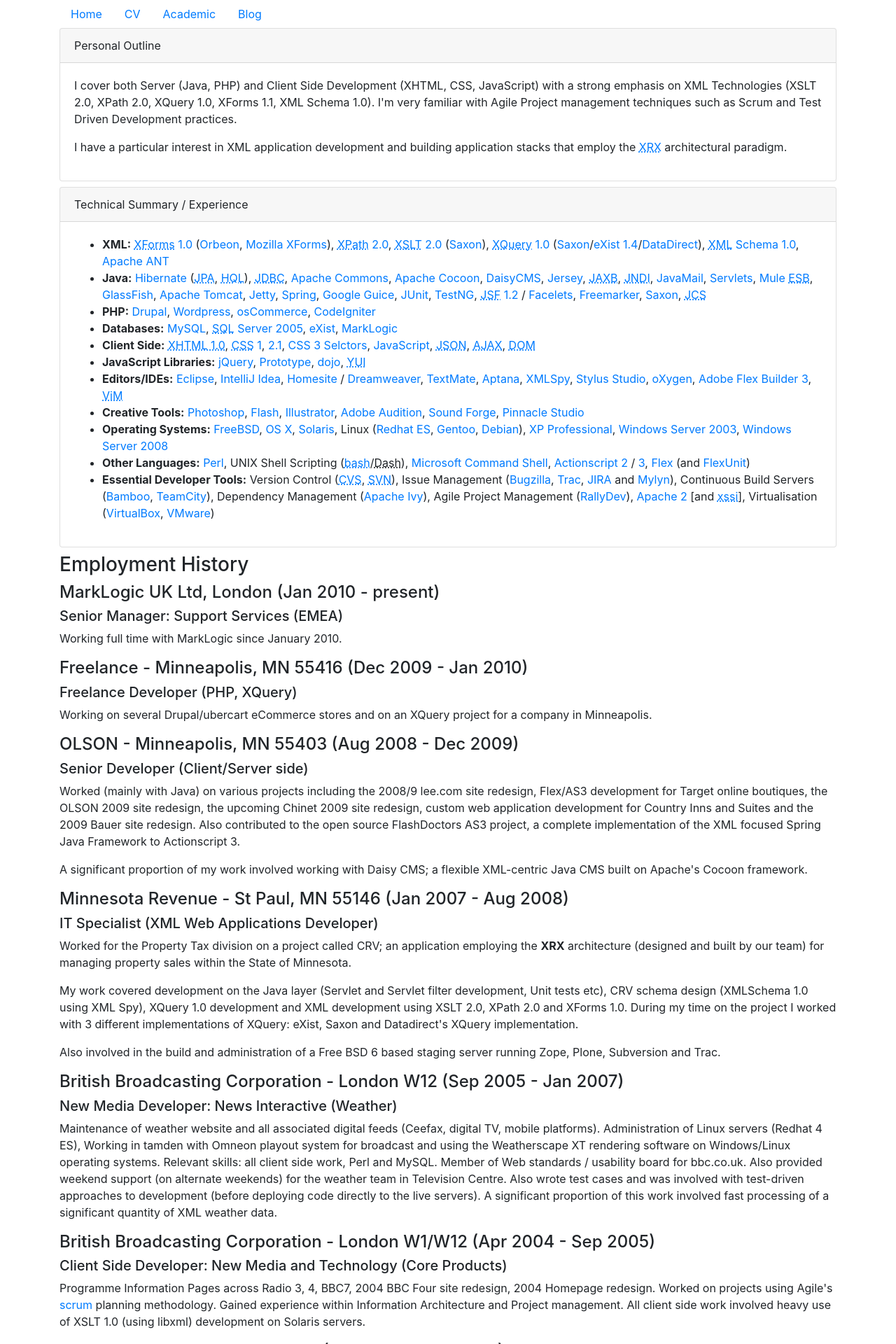
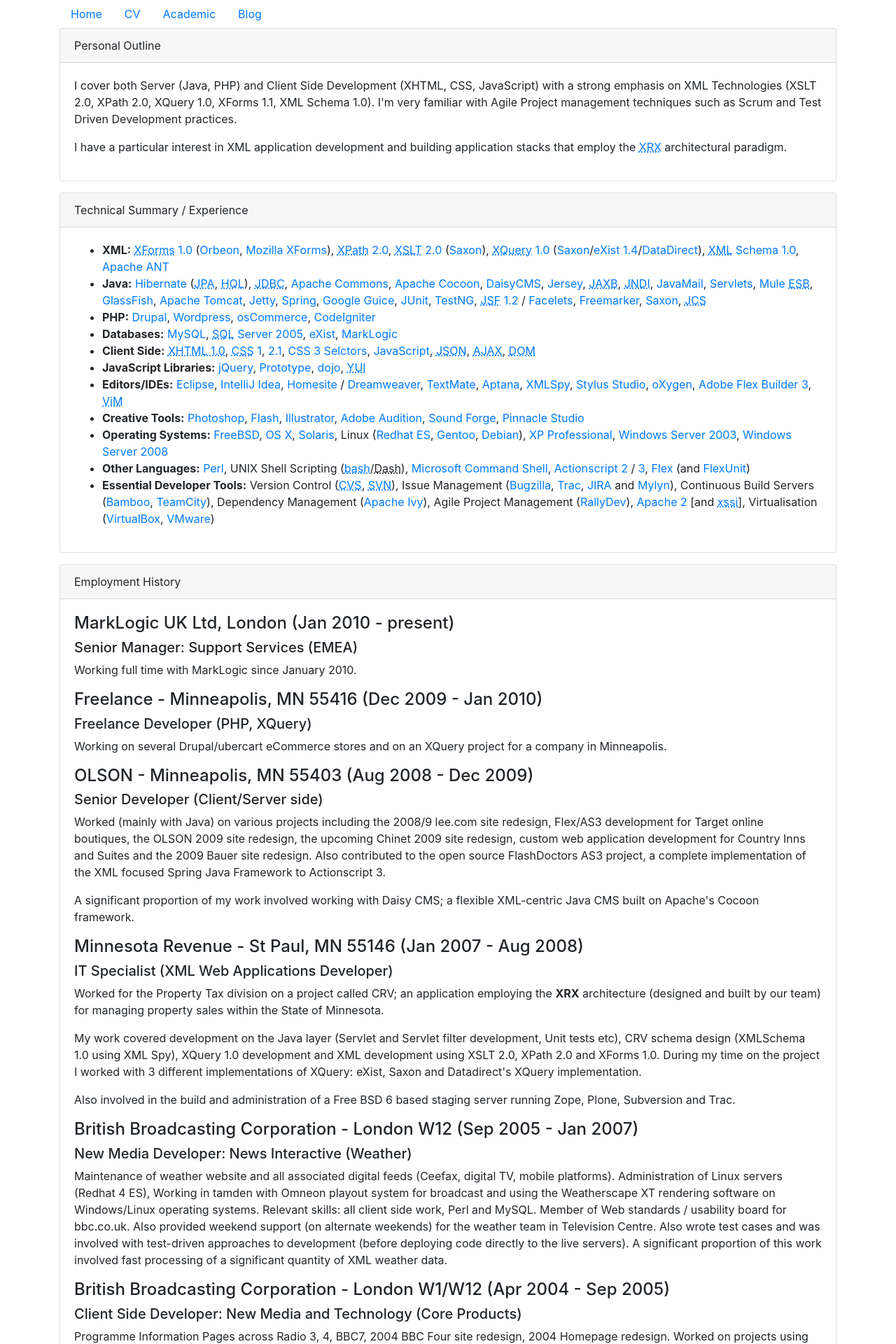
Before and after one commit to ableasdale/ableasdale.github.io, a Jekyll site: the page built from cv/index.html, in a window 1280 px wide. Shown: the top 1920 px of the page at 70% size. Built offline with Jekyll 4.4.1, drawn with Linux system fonts in a browser that asks for light colours.

Commit message:
Card tweaks

```diff
--- a/cv/index.html
+++ b/cv/index.html
@@ -2,7 +2,7 @@
 layout: default
 title: Alex Bleasdale - Curriculum Vitae
 ---
-<div class="card mb-2">
+<div class="card mb-3">
     <div class="card-header">Personal Outline</div>
     <div class="card-body">
         <p>I cover both Server (Java, PHP) and Client Side Development (XHTML, CSS, JavaScript) with a strong emphasis on XML Technologies (XSLT 2.0, XPath 2.0, XQuery 1.0, XForms 1.1, XML Schema 1.0). I'm very familiar with Agile Project management techniques such as Scrum and Test Driven Development practices.</p>
@@ -10,7 +10,7 @@
     </div>
 </div>
 
-<div class="card mb-2">
+<div class="card mb-3">
     <div class="card-header">Technical Summary / Experience</div>
     <div class="card-body">
         <ul class="summary-list">
@@ -29,10 +29,9 @@
     </div>
 </div>
 
-
-<div class="section-summary">
-    <h3>Employment History</h3>
-
+<div class="card mb-3">
+    <div class="card-header">Employment History</div>
+    <div class="card-body">
         <h4>MarkLogic UK Ltd, London (Jan 2010 - present)</h4>
         <h5>Senior Manager: Support Services (EMEA)</h5>
         <p class="end-para">Working full time with MarkLogic since January 2010.</p>
@@ -92,6 +91,7 @@
         <h4>DVisions Ltd - Brighton, UK (Feb 2001 - Sep 2001)</h4>
         <h5>Internet Marketing Executive / Web Developer</h5>
         <p>Primarily responsible for the design and implementation and maintenance of online marketing strategies and affiliate programs; produced content working with an array of applications: Photoshop, Illustrator, Fireworks, Flash. Developed using ASP, CSS, HTML, Javascript, Actionscript. Other responsibilities included administration of the Windows NT domain controller and workstations, email accounts, virus updating and scanning, repair and rebuilding of PCs, troubleshooting network problems. Also instrumental in 	the development of a suite of usability diagnostic tools for clients. Clients included: Mondus UK, Umbro, Norwich Union, Times Literary Supplement, Thistle Hotels, Air Miles.</p>
+    </div>
 </div>
 
 <div class="section-summary">
```
Lines whose indentation alone changed are shown as unchanged.
